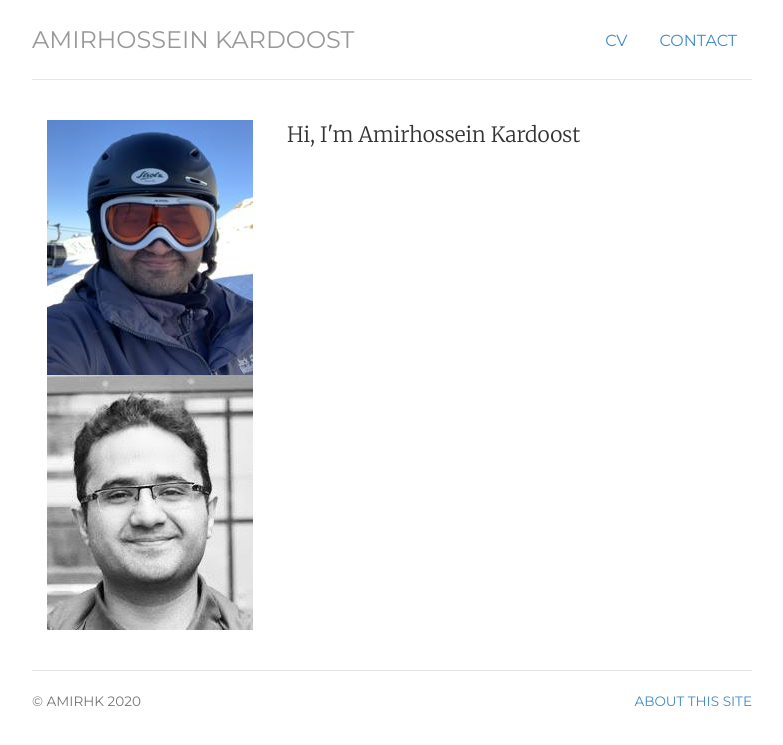
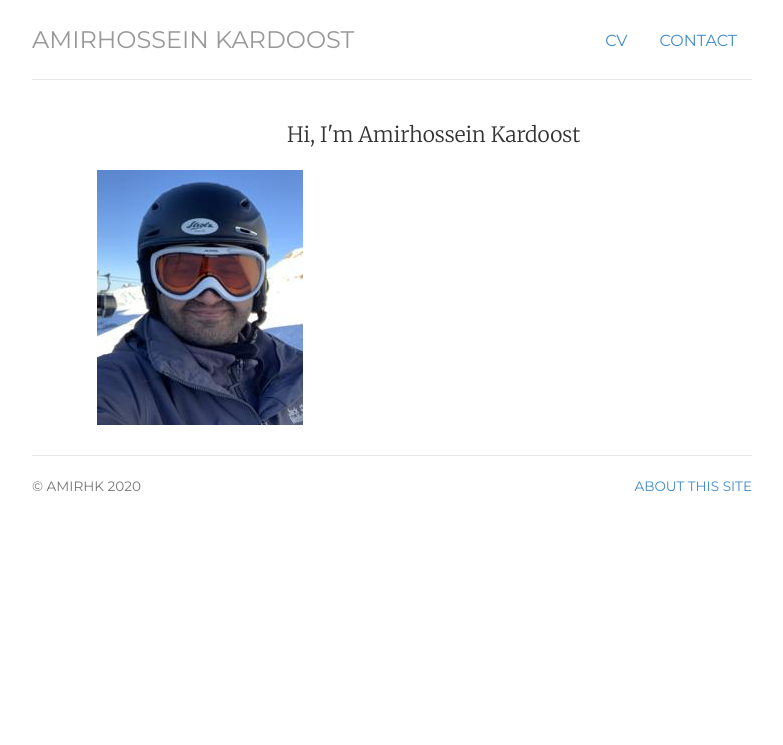
Before and after one commit to Amirhk-dev/Amirhk-dev.github.io, a Jekyll site: the page built from index.html, in a window 1280 px wide. Shown: the top 745 px of the page, without its empty margins (248-1031 px from the left). Built offline with Jekyll 4.4.1, drawn with Linux system fonts in a browser that asks for light colours.

Commit message:
Update style.css

```diff
--- a/css/style.css
+++ b/css/style.css
@@ -14,7 +14,7 @@
 h3.text-muted a {text-decoration: none; color: #999999; }
 h3.text-muted a:hover { text-decoration: none; color: #0088cc; }
 
-.flippable{
+/* .flippable{
 	position: relative;
 	display: inline-block;
 }
@@ -31,8 +31,25 @@
 .flippable:hover .img.avatar{
 	display: inline;
 	margin-bottom: 30px;
+} */
+
+.flippable {
+        width: 130px;
+        height: 195px;
+        position: relative;
+        display: inline-block;
+        margin: 50px;
 }
-
+.flippable .img-top {
+        display: none;
+        position: absolute;
+        top: 0;
+        left: 0;
+        z-index: 99;
+}
+.flippable:hover .img-top {
+        display: inline;
+}
 
 /* Custom container */
 .container > hr { margin: 30px 0; }
```
